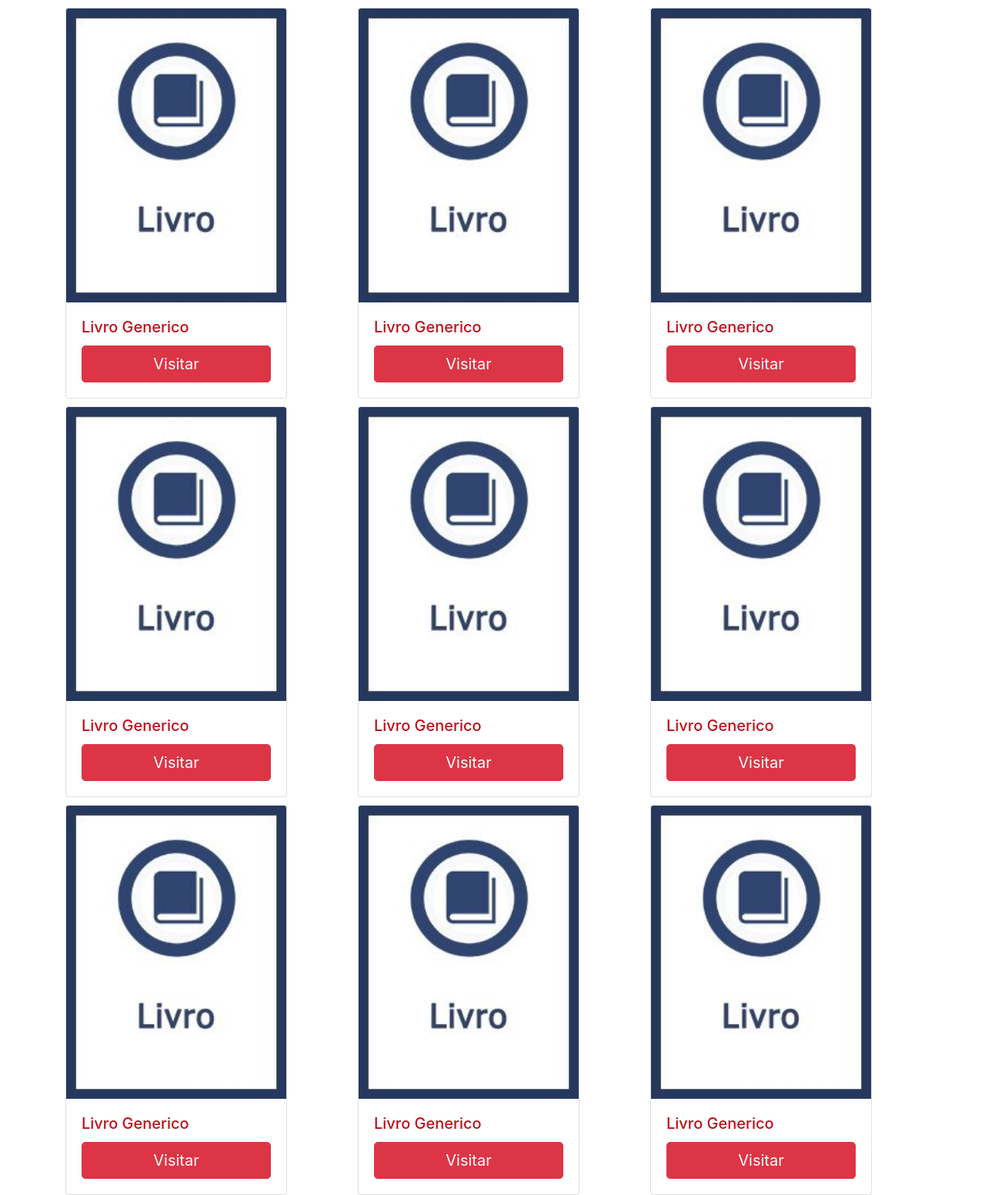
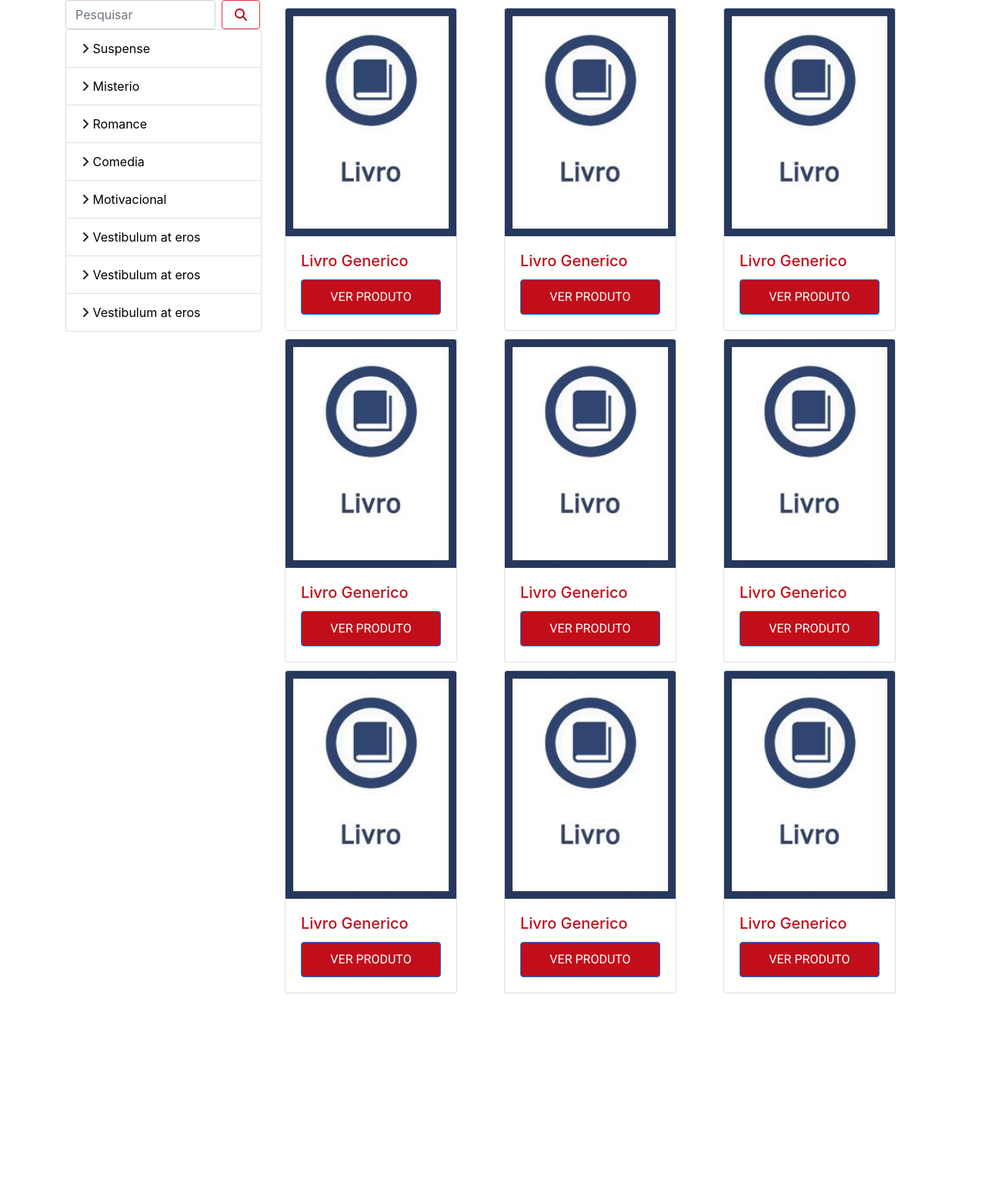
Before and after one commit to HenriqueAurelio/Trainee-Grupo-3, a PHP site: page /produtos.html in a window 1280 px wide. Shown: the whole page at 77% size. After the commit the page ends 1291 px from the top, so only its background shows below. Run offline with PHP 8.4, Linux system fonts and the light colour scheme; some libraries are stand-ins or nearby versions.

Commit message:
Pagina com a barra de navegação

```diff
--- a/Pagina_Produtos/css/styles.css
+++ b/Pagina_Produtos/css/styles.css
@@ -5,3 +5,58 @@
 .prcards{
     margin-top:10px;
 }
+
+.btn-product {
+    background-color: #c20e1a;
+    font-family: 'Roboto', sans-serif;
+    font-size: 16px;
+    width: 100%;
+    padding: 10px;
+}
+
+.btn-product:hover {
+    background-color: #a3a0a0;
+    color: #000;
+}
+
+.conteudo{
+    width: 75%;
+    margin-left: 500px;
+    background-color: #c20e1a;
+}
+
+.zoom {
+
+    transition: transform .2s; /* Animation */
+    margin: 0 auto;
+}
+.zoom:hover {
+    transform: scale(1.1); /* (150% zoom - Note: if the zoom is too large, it will go outside of the viewport) */
+}
+
+.ticon:hover{
+    margin-left: 4px;
+    transform: translate(10px, 0);
+}
+
+.linkstilo{
+    color: black;
+    text-decoration: none;
+
+}
+.linkstilo:hover{
+    color: black;
+    text-decoration: none;
+}
+.formuPes{
+    width: 195px !important;
+}
+
+.butaoPes{
+    width: 50px !important;
+    color: #c20e1a !important ;
+}
+
+.butaoPes:hover{
+    color: #c20e1a !important ;
+}
--- a/Pagina_Produtos/produtos.html
+++ b/Pagina_Produtos/produtos.html
@@ -1,4 +1,4 @@
-<!DOCTYPE html>
+<!doctype html>
 <html lang="pt-br">
   <head>
     <!-- Meta tags Obrigatórias -->
@@ -6,105 +6,129 @@
     <meta name="viewport" content="width=device-width, initial-scale=1, shrink-to-fit=no">
 
     <!-- Bootstrap CSS -->
-    <link rel="stylesheet" href="https://stackpath.bootstrapcdn.com/bootstrap/4.1.3/css/bootstrap.min.css" integrity="sha384-MCw98/SFnGE8fJT3GXwEOngsV7Zt27NXFoaoApmYm81iuXoPkFOJwJ8ERdknLPMO" crossorigin="anonymous">
-
+    <link rel="stylesheet" href="https://maxcdn.bootstrapcdn.com/bootstrap/4.0.0/css/bootstrap.min.css" integrity="sha384-Gn5384xqQ1aoWXA+058RXPxPg6fy4IWvTNh0E263XmFcJlSAwiGgFAW/dAiS6JXm" crossorigin="anonymous">
     <link rel="stylesheet" href="css/styles.css">
-
-
+    <link href="https://fonts.googleapis.com/css2?family=Roboto:wght@100;400&display=swap" rel="stylesheet">
+    <script src="https://kit.fontawesome.com/307d809775.js" crossorigin="anonymous"></script>
 
     <title>Produtos</title>
   </head>
   <body>
+    <div class="container">
+        <div class="row">
+          <div class="col-3">
+            <form class="form-inline my-0.3 my-lg-0">
+              <input class="form-control mr-sm-2 formuPes" type="search" placeholder="Pesquisar" aria-label="Pesquisar">
+              <button class="btn btn-outline-danger my-2 my-sm-0 butaoPes" type="submit"><i class="fas fa-search"></i></button>
+            </form>
+            <ul class="list-group">
+              <li class="list-group-item hicon"><span class="ticon"><i class="fas fa-angle-right"></i>  <a href="#" class="linkstilo">Suspense</a></span></li>
+              <li class="list-group-item hicon"><span class="ticon"><i class="fas fa-angle-right"></i>  <a href="#" class="linkstilo">Misterio</a></span></li>
+              <li class="list-group-item hicon"><span class="ticon"><i class="fas fa-angle-right"></i>  <a href="#" class="linkstilo">Romance</a></span></li>
+              <li class="list-group-item hicon"><span class="ticon"><i class="fas fa-angle-right"></i>  <a href="#" class="linkstilo">Comedia</a></span></li>
+              <li class="list-group-item hicon"><span class="ticon"><i class="fas fa-angle-right"></i>  <a href="#" class="linkstilo">Motivacional</a></span></li>
+              <li class="list-group-item hicon"><span class="ticon"><i class="fas fa-angle-right"></i>  <a href="#" class="linkstilo">Vestibulum at eros</a></span></li>
+              <li class="list-group-item hicon"><span class="ticon"><i class="fas fa-angle-right"></i>  <a href="#" class="linkstilo">Vestibulum at eros</a></span></li>
+              <li class="list-group-item hicon"><span class="ticon"><i class="fas fa-angle-right"></i>  <a href="#" class="linkstilo">Vestibulum at eros</a></span></li>
+            </ul>
+
           </div>
-      <div class="container conteudo">
-        <div class="row align-items-start">
-          <div class="col">
-            <div class="card prcards" style="width: 18rem;">
-                <img class="card-img-top" src="img\livro_generico.jpg" alt="Imagem de capa do card">
+          <div class="col-9">
+            <div class="row">
+                <div class="col-4">
+                    <div class="card prcards" style="width: 14rem;">
+                        <img class="card-img-top zoom" src="img\livro_generico.jpg" alt="Imagem de capa do card">
                         <div class="card-body">
                         <h5 class="card-title">Livro Generico</h5>
-                  <a href="#" class="btn btn-primary btn-lg btn-block btn-danger">Visitar</a>
+                        <a href="#" class="btn btn-product btn-primary">VER PRODUTO</a>
                       </div>
                     </div>
                 </div>
-          <div class="col">
-            <div class="card prcards" style="width: 18rem;">
-                <img class="card-img-top" src="img\livro_generico.jpg" alt="Imagem de capa do card">
+                <div class="col-4">
+                    <div class="card prcards" style="width: 14rem;">
+                        <img class="card-img-top zoom" src="img\livro_generico.jpg" alt="Imagem de capa do card">
                         <div class="card-body">
                         <h5 class="card-title">Livro Generico</h5>
-                  <a href="#" class="btn btn-primary btn-lg btn-block btn-danger">Visitar</a>
+                        <a href="#" class="btn btn-product btn-primary">VER PRODUTO</a>
                       </div>
                     </div>
                 </div>
-          <div class="col">
-            <div class="card prcards" style="width: 18rem;">
-                <img class="card-img-top" src="img\livro_generico.jpg" alt="Imagem de capa do card">
+                <div class="col-4 ">
+                    <div class="card prcards" style="width: 14rem;">
+                        <img class="card-img-top zoom" src="img\livro_generico.jpg" alt="Imagem de capa do card">
                         <div class="card-body">
                         <h5 class="card-title">Livro Generico</h5>
-                  <a href="#" class="btn btn-primary btn-lg btn-block btn-danger">Visitar</a>
+                        <a href="#" class="btn btn-product btn-primary">VER PRODUTO</a>
                       </div>
                     </div>
                 </div>
             </div>
-        <div class="row align-items-center">
-          <div class="col">
-            <div class="card prcards" style="width: 18rem;">
-                <img class="card-img-top" src="img\livro_generico.jpg" alt="Imagem de capa do card">
+            <div class="row">
+              <div class="col-4">
+                <div class="card prcards" style="width: 14rem;">
+                    <img class="card-img-top zoom" src="img\livro_generico.jpg" alt="Imagem de capa do card">
                     <div class="card-body">
                     <h5 class="card-title">Livro Generico</h5>
-                  <a href="#" class="btn btn-primary btn-lg btn-block btn-danger">Visitar</a>
+                    <a href="#" class="btn btn-product btn-primary">VER PRODUTO</a>
                   </div>
                 </div>
               </div>
-          <div class="col">
-            <div class="card prcards" style="width: 18rem;">
-                <img class="card-img-top" src="img\livro_generico.jpg" alt="Imagem de capa do card">
+              <div class="col-4">
+                  <div class="card prcards" style="width: 14rem;">
+                      <img class="card-img-top zoom" src="img\livro_generico.jpg" alt="Imagem de capa do card">
                       <div class="card-body">
                       <h5 class="card-title">Livro Generico</h5>
-                  <a href="#" class="btn btn-primary btn-lg btn-block btn-danger">Visitar</a>
+                      <a href="#" class="btn btn-product btn-primary">VER PRODUTO</a>
                     </div>
                   </div>
               </div>
-          <div class="col">
-            <div class="card prcards" style="width: 18rem;">
-                <img class="card-img-top" src="img\livro_generico.jpg" alt="Imagem de capa do card">
+              <div class="col-4 ">
+                  <div class="card prcards" style="width: 14rem;">
+                      <img class="card-img-top zoom" src="img\livro_generico.jpg" alt="Imagem de capa do card">
                       <div class="card-body">
                       <h5 class="card-title">Livro Generico</h5>
-                  <a href="#" class="btn btn-primary btn-lg btn-block btn-danger">Visitar</a>
+                      <a href="#" class="btn btn-product btn-primary">VER PRODUTO</a>
                     </div>
                   </div>
               </div>
-        </div>
-        <div class="row align-items-end">
-          <div class="col">
-            <div class="card prcards" style="width: 18rem;">
-                <img class="card-img-top" src="img\livro_generico.jpg" alt="Imagem de capa do card">
+              <div class="col-4">
+                <div class="card prcards" style="width: 14rem;">
+                    <img class="card-img-top zoom" src="img\livro_generico.jpg" alt="Imagem de capa do card">
                     <div class="card-body">
                     <h5 class="card-title">Livro Generico</h5>
-                  <a href="#" class="btn btn-primary btn-lg btn-block btn-danger">Visitar</a>
+                    <a href="#" class="btn btn-product btn-primary">VER PRODUTO</a>
                   </div>
                 </div>
               </div>
-          <div class="col">
-            <div class="card prcards" style="width: 18rem;">
-                <img class="card-img-top" src="img\livro_generico.jpg" alt="Imagem de capa do card">
+              <div class="col-4">
+                  <div class="card prcards" style="width: 14rem;">
+                      <img class="card-img-top zoom" src="img\livro_generico.jpg" alt="Imagem de capa do card">
                       <div class="card-body">
                       <h5 class="card-title">Livro Generico</h5>
-                  <a href="#" class="btn btn-primary btn-lg btn-block btn-danger">Visitar</a>
+                      <a href="#" class="btn btn-product btn-primary">VER PRODUTO</a>
                     </div>
                   </div>
               </div>
-          <div class="col">
-            <div class="card prcards" style="width: 18rem;">
-                <img class="card-img-top" src="img\livro_generico.jpg" alt="Imagem de capa do card">
+              <div class="col-4 ">
+                  <div class="card prcards" style="width: 14rem;">
+                      <img class="card-img-top zoom" src="img\livro_generico.jpg" alt="Imagem de capa do card">
                       <div class="card-body">
                       <h5 class="card-title">Livro Generico</h5>
-                  <a href="#" class="btn btn-primary btn-lg btn-block btn-danger">Visitar</a>
-                </div>
-              </div>
+                      <a href="#" class="btn btn-product btn-primary">VER PRODUTO</a>
                     </div>
                   </div>
               </div>
 
+
+            </div>
+
+        </div>
+    </div>
+
+    <!-- JavaScript (Opcional) -->
+    <!-- jQuery primeiro, depois Popper.js, depois Bootstrap JS -->
+    <script src="https://code.jquery.com/jquery-3.3.1.slim.min.js" integrity="sha384-q8i/X+965DzO0rT7abK41JStQIAqVgRVzpbzo5smXKp4YfRvH+8abtTE1Pi6jizo" crossorigin="anonymous"></script>
+    <script src="https://cdnjs.cloudflare.com/ajax/libs/popper.js/1.12.9/umd/popper.min.js" integrity="sha384-ApNbgh9B+Y1QKtv3Rn7W3mgPxhU9K/ScQsAP7hUibX39j7fakFPskvXusvfa0b4Q" crossorigin="anonymous"></script>
+    <script src="https://maxcdn.bootstrapcdn.com/bootstrap/4.0.0/js/bootstrap.min.js" integrity="sha384-JZR6Spejh4U02d8jOt6vLEHfe/JQGiRRSQQxSfFWpi1MquVdAyjUar5+76PVCmYl" crossorigin="anonymous"></script>
   </body>
 </html>
```
Lines whose indentation alone changed are shown as unchanged.
